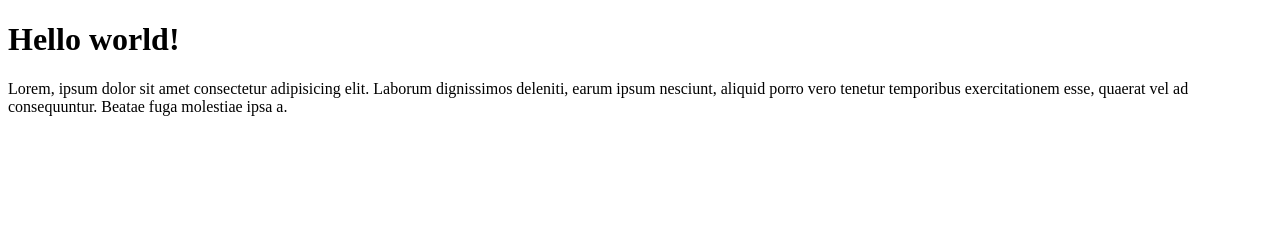
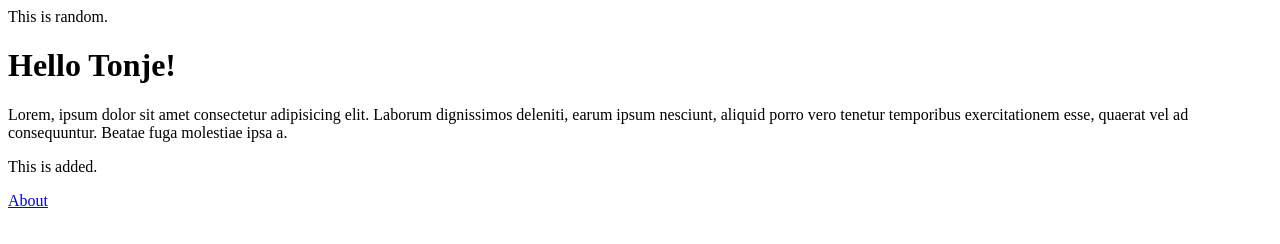
Before and after one commit to tonjetj/This-is-the-first-repo, a plain HTML site: page index.html in a window 1280 px wide. Drawn offline with Linux system fonts and the light colour scheme.

Commit message:
updated index page, created about page.

```diff
--- a/index.html
+++ b/index.html
@@ -5,9 +5,13 @@
     <meta http-equiv="X-UA-Compatible" content="IE=edge">
     <meta name="viewport" content="width=device-width, initial-scale=1.0">
     <title>Document</title>
+    <link href="css/styles.css" rel="stylesheet"/>
 </head>
 <body>
-    <h1>Hello world!</h1>
+    <header>This is random.</header>
+    <h1>Hello Tonje!</h1>
     <p>Lorem, ipsum dolor sit amet consectetur adipisicing elit. Laborum dignissimos deleniti, earum ipsum nesciunt, aliquid porro vero tenetur temporibus exercitationem esse, quaerat vel ad consequuntur. Beatae fuga molestiae ipsa a.</p>
+    <p>This is added.</p>
+    <a href="about.html">About</a>
 </body>
 </html>
```
Also changed, not shown: CSS/styles.css (added), about.html (added).
